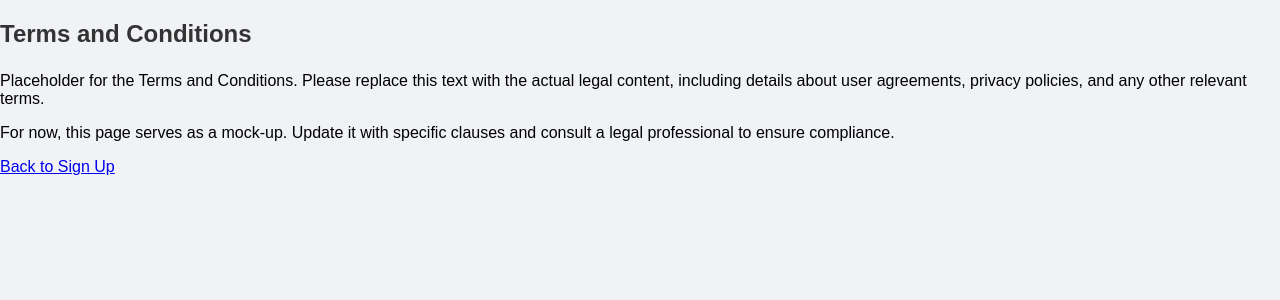
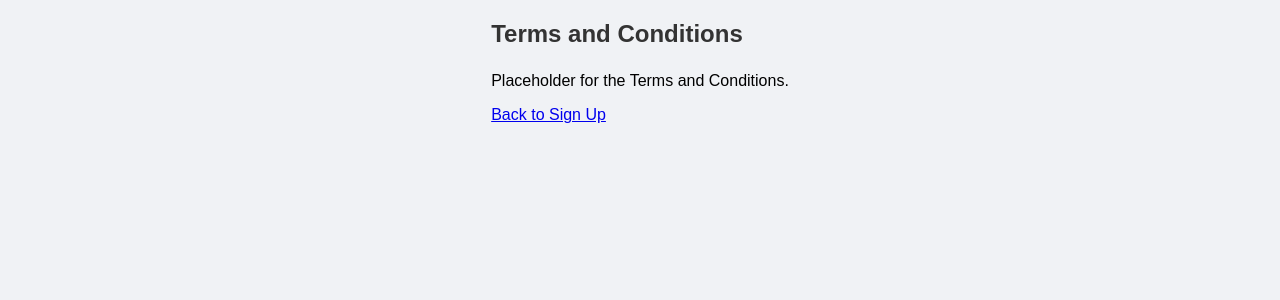
Before and after one commit to CTL342/microsoft-sql-database, a Flask app: page /terms.html in a window 1280 px wide. Shown: the top 300 px of the page. Run offline with Flask 3, Linux system fonts and the light colour scheme.

Commit message:
Update terms.html

```diff
--- a/templates/terms.html
+++ b/templates/terms.html
@@ -9,8 +9,7 @@
 <body>
     <div class="terms-container">
         <h2>Terms and Conditions</h2>
-        <p>Placeholder for the Terms and Conditions. Please replace this text with the actual legal content, including details about user agreements, privacy policies, and any other relevant terms.</p>
-        <p>For now, this page serves as a mock-up. Update it with specific clauses and consult a legal professional to ensure compliance.</p>
+        <p>Placeholder for the Terms and Conditions.
         <p><a href="/signup.html">Back to Sign Up</a></p>
     </div>
 </body>
```
